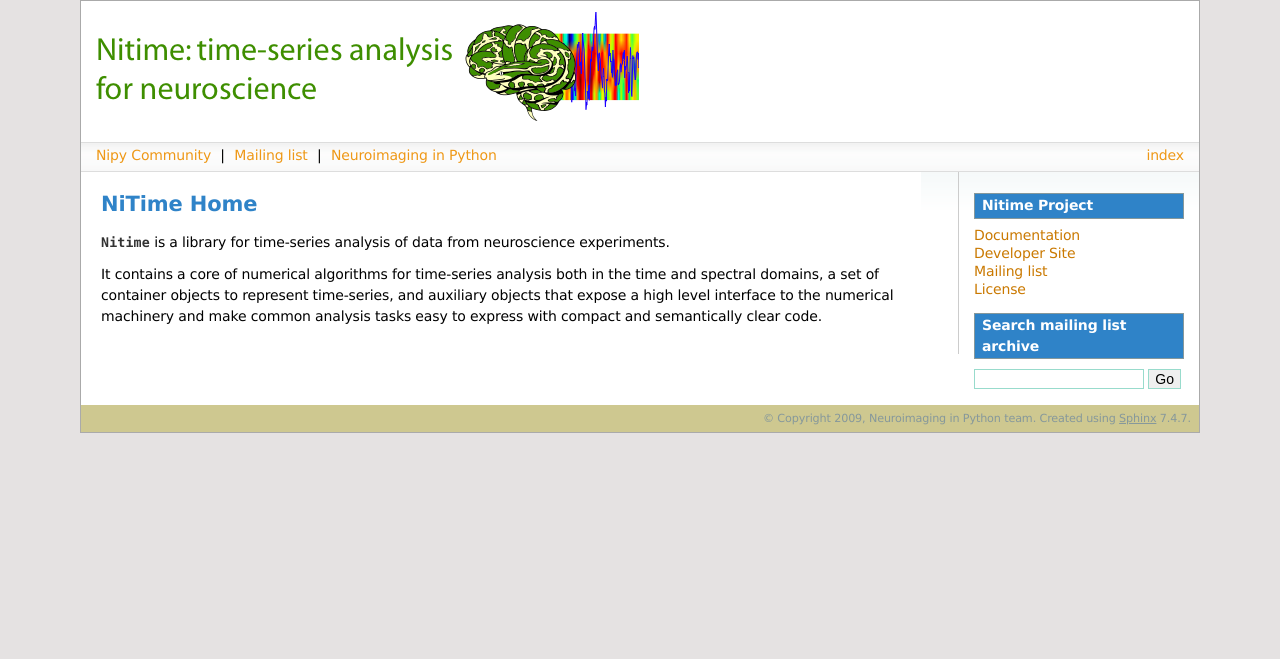
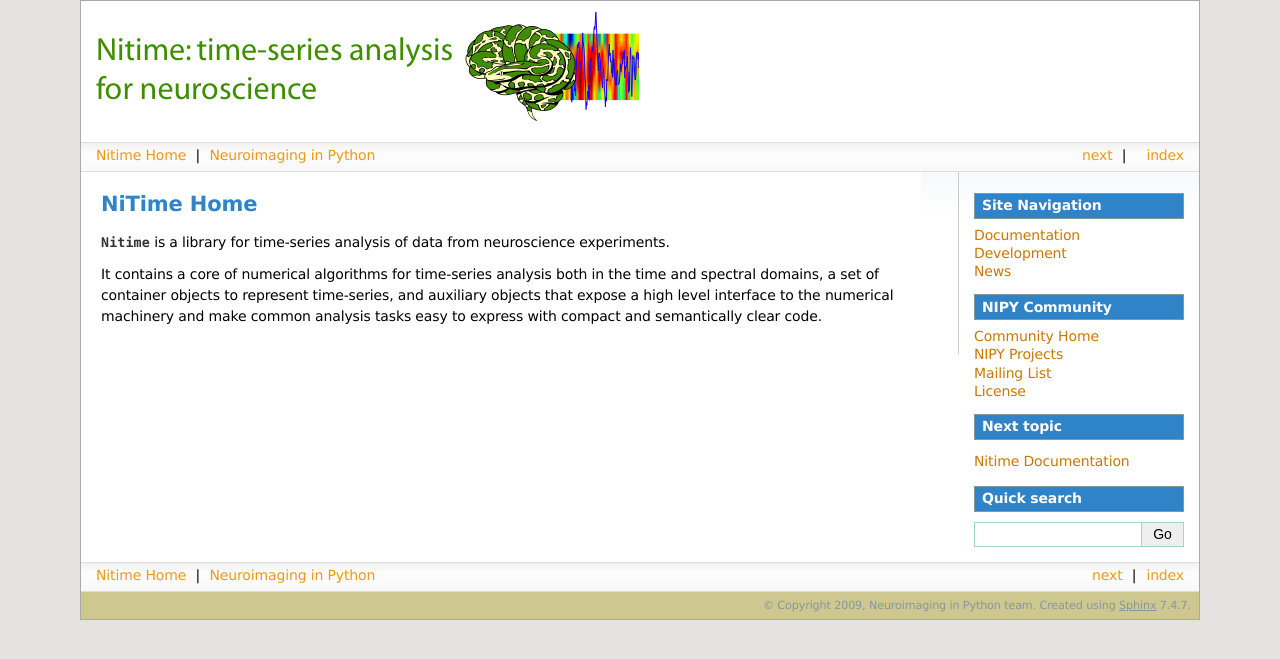
Before and after one commit to nipy/nitime, a Sphinx documentation site: the page built from doc/index.rst, in a window 1280 px wide. Shown: the top 659 px of the page. Built offline with Sphinx 7.4.7, drawn with Linux system fonts in a browser that asks for light colours; formulas are drawn with MathJax 3.

Commit message:
Updated docs to new sidebar/top bar layout conventions.

```diff
--- a/doc/_templates/indexsidebar.html
+++ /dev/null
@@ -1,23 +0,0 @@
-{% block nitimelinks %}
-<h3>Nitime Project</h3>
-
-<ul>
-<li><a href="{{ pathto('documentation') }}">Documentation</a></li>
-<li><a href="http://sourceforge.net/apps/trac/nipy/">Developer Site</a></li>
-<li><a href="http://projects.scipy.org/mailman/listinfo/nipy-devel">Mailing list</a></li>
-<li><a href="http://nipy.sourceforge.net/software/license/index.html">License</a></li>
-</ul>
-
-{% endblock %}
-
-<h3>Search mailing list archive</h3>
-<script type="text/javascript">
-  function mlsearch(curobj)
-  {
-    curobj.q.value="site:lists.neuroimaging.scipy.org/pipermail/nipy-devel/ "+curobj.userquery.value
-  }
-</script>
-<form action="http://www.google.com/search" method="get" onSubmit="mlsearch(this)">
-<input name="userquery" size="18" type="text" /> <input type="submit" value="Go" />
-<input name="q" type="hidden" />
-</form>
--- a/doc/_templates/layout.html
+++ b/doc/_templates/layout.html
@@ -2,13 +2,13 @@
 {% set title = 'Neuroimaging in Python' %}
 
 {% block rootrellink %}
-  <li><a href="http://nipy.sourceforge.net/">Nipy Community</a> |&nbsp;</li>
-  <li><a href="http://projects.scipy.org/mailman/listinfo/nipy-devel">Mailing list</a> |&nbsp;</li>
+  <li><a href="{{pathto('index')}}">Nitime Home</a> |&nbsp;</li>
 {% endblock %}
 
 
 {% block extrahead %}
-  <meta name="keywords" content="nipy, neuroimaging, python, neuroscience">
+  <meta name="keywords" content="nipy, neuroimaging, python, neuroscience, time
+				 series">
 {% endblock %}
 
 {% block header %}
@@ -18,8 +18,68 @@
 </div>
 {% endblock %}
 
+{# This block gets put at the top of the sidebar #}
+{% block sidebarlogo %}
 
-{% block relbar2 %}{% endblock %}
 
-{% block sidebar1 %}{{ sidebar() }}{% endblock %}
-{% block sidebar2 %}{% endblock %}
+<h4> Site Navigation </h4>
+  <ul>
+    <li><a href="{{pathto('documentation')}}">Documentation</a></li>
+    <li><a href="{{pathto('devel/index')}}">Development</a></li>
+    <li><a href="{{pathto('news')}}">News</a></li>
+  </ul>
+
+<h4> NIPY Community </h4>
+  <ul class="simple">
+    <li><a class="reference external"
+	href="http://nipy.sourceforge.net/">Community Home</a></li>
+    <li><a class="reference external"
+	href="http://nipy.sourceforge.net/software/projects/">NIPY Projects</a></li>
+    <li><a class="reference external"
+	href="http://mail.scipy.org/mailman/listinfo/nipy-devel">Mailing List</a></li>
+    <li><a class="reference external"
+	href="http://nipy.sourceforge.net/software/license/index.html">License</a></li>
+  </ul>
+
+{% endblock %}
+
+{# I had to copy the whole search block just to change the rendered text,
+   so it doesn't mention modules or classes #}
+{%- block sidebarsearch %}
+{%- if pagename != "search" %}
+
+<div id="searchbox-ml" style="display: none">
+  <h3>Search mailing list archive</h3>
+  <script type="text/javascript">
+    function mlsearch(curobj)
+    {
+    curobj.q.value="site:lists.neuroimaging.scipy.org/pipermail/nipy-devel/ "+curobj.userquery.value
+    }
+  </script>
+  <form action="http://www.google.com/search" method="get" onSubmit="mlsearch(this)">
+    <input name="userquery" size="13" type="text" /> <input type="submit" value="Go" />
+    <input name="q" type="hidden" />
+  </form>
+</div>
+
+<div id="searchbox-site" style="display: none">
+  <h3>{{ _('Search this site') }}</h3>
+    <form class="search" action="{{ pathto('search') }}" method="get">
+      <input type="text" name="q" size="13" />
+      <input type="submit" value="{{ _('Go') }}" />
+      <input type="hidden" name="check_keywords" value="yes" />
+      <input type="hidden" name="area" value="default" />
+    </form>
+    <p class="searchtip" style="font-size: 90%">
+    </p>
+</div>
+<script type="text/javascript">$('#searchbox-ml').show(0);</script>
+<script type="text/javascript">$('#searchbox-site').show(0);</script>
+{%- endif %}
+
+{# The sidebarsearch block is the last one available in the default sidebar()
+   macro, so the only way to add something to the bottom of the sidebar is to
+   put it here, at the end of the sidebarsearch block (before it closes).
+   #}
+
+{%- endblock %}
--- a/doc/_templates/quicklinks.html
+++ /dev/null
@@ -1,19 +0,0 @@
-{% block nitime %}
-<h3>Nitime Links</h3>
-
-<ul>
-<li><a href="{{ pathto('index') }}"> Project Home</a></li>
-<li><a href="{{ pathto('users/index') }}"> User's Guide</a></li>
-<li><a href="{{ pathto('devel/index') }}"> Developer's Guide</a></li>
-</ul>
-{% endblock %}
-
-{% block community %}
-<h3>Community</h3>
-
-<ul>
-<li><a href="http://nipy.sourceforge.net/"> NIPY Community Home</a></li>
-<li><a href="http://projects.scipy.org/mailman/listinfo/nipy-devel">Mailing list</a></li>
-<li><a href="http://nipy.sourceforge.net/software/license/contents.html"> License</a></li>
-</ul>
-{% endblock %}
--- a/doc/conf.py
+++ b/doc/conf.py
@@ -169,7 +169,7 @@
 #html_use_smartypants = True
 
 # Custom sidebar templates, maps document names to template names.
-html_sidebars = {'index': 'indexsidebar.html'}
+#html_sidebars = {'index': 'indexsidebar.html'}
 
 # Additional templates that should be rendered to pages, maps page names to
 # template names.
--- a/doc/index.rst
+++ b/doc/index.rst
@@ -10,3 +10,9 @@
 and auxiliary objects that expose a high level interface to the numerical
 machinery and make common analysis tasks easy to express with compact and
 semantically clear code.
+
+.. toctree::
+   :hidden:
+
+   documentation
+   news
--- /dev/null
+++ b/doc/news.rst
@@ -0,0 +1,5 @@
+=============
+ Nitime news
+=============
+
+Exciting stuff is happening, news at 11!
```
